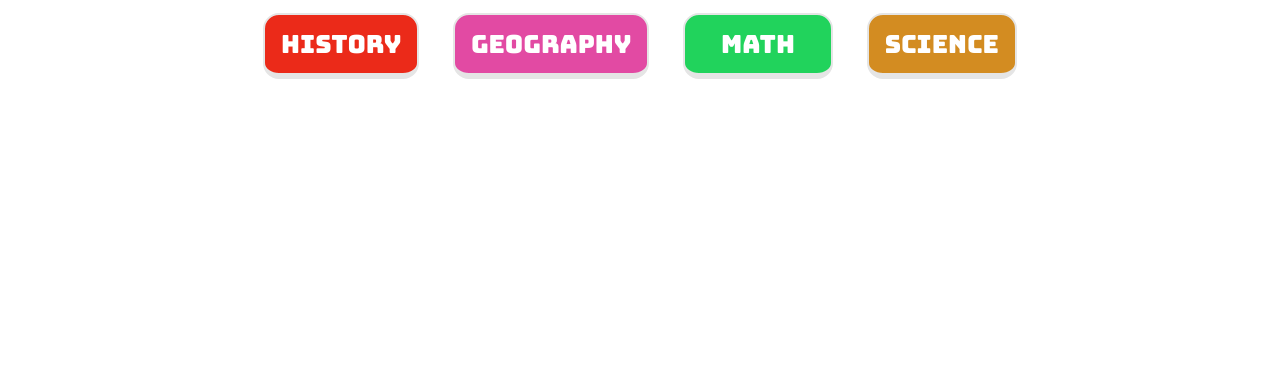
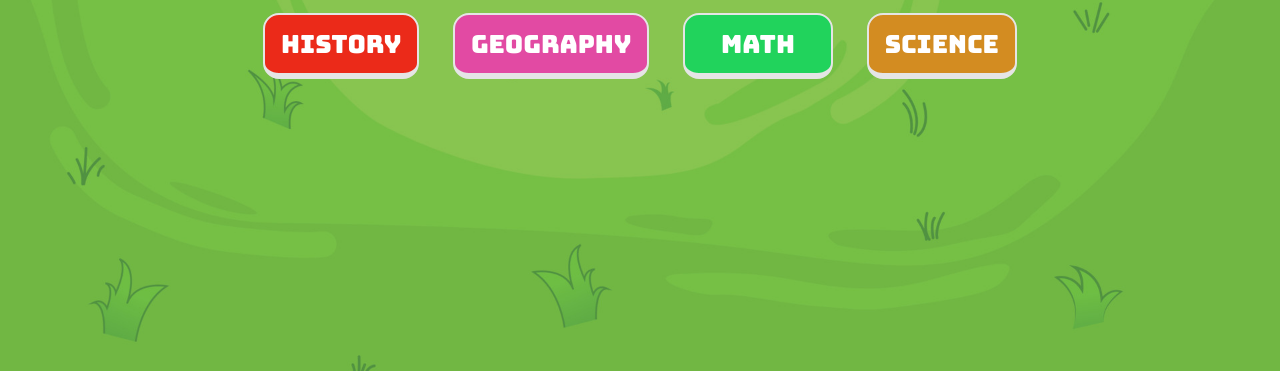
Before and after one commit to shashidhar-N-18/MoleMinds, a plain HTML site: page game.html in a window 1280 px wide. Shown: the part 429-800 px from the top of the page. Drawn offline with Linux system fonts and the light colour scheme; the site is published under a folder, as on GitHub Pages, so addresses that start at the root find nothing.

Commit message:
Adjusted the BG correctly

```diff
--- a/style.css
+++ b/style.css
@@ -11,7 +11,7 @@ html, body {
 
 body {
     position: relative;
-    background-image: url("/ASSETS/bg.jpg");
+    background-image: url("./ASSETS/bg.jpg");
     background-size: cover;
     color: #fff;
     display: flex;
@@ -22,15 +22,6 @@ body {
     text-align: center;
 }
 
-/* body::before {
-    content: '';
-    position: absolute;
-    top: 0;
-    left: 0;
-    width: 100%;
-    height: 100%;
-    z-index: 1;
-} */
 
 h1.score-card, .lives-container, .category-container, .question-container, .game-over {
     position: relative;
```
Also changed, not shown: game.html (+1 -0 lines).
